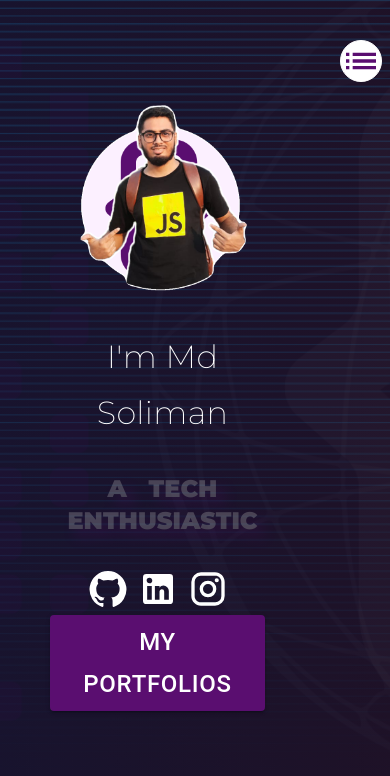
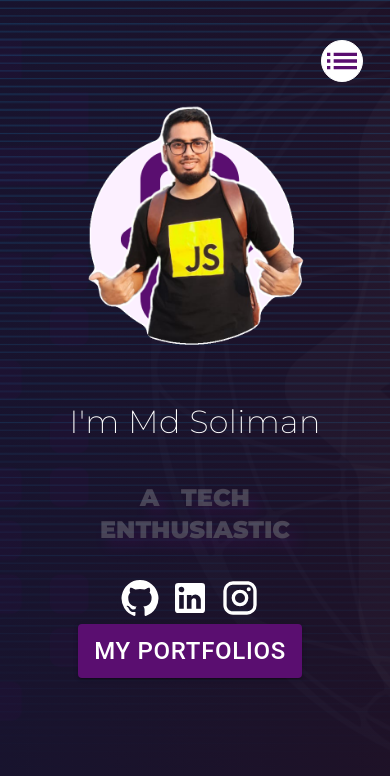
Before and after one commit to mdsoliman64/myportfolio, a React (Create React App) app: page / in a window 390 px wide. Shown: the top 776 px of the page. Built offline with nearby package versions, Linux system fonts and the light colour scheme.

Commit message:
mobile navbar fixed

```diff
--- a/src/App.js
+++ b/src/App.js
@@ -46,8 +46,8 @@ return()=>{
 }
   },[windowSize,ref])
   return (
-    <Grid container spacing={0} sx={{position:"relative"}}>
-      <Grid item xs={smdevice ? 10:10} sx={{position:"relative",padding:5}}>
+    <Grid container spacing={0} sx={{position:"relative",overflow:"hidden"}}>
+      <Grid item xs={smdevice ? 12:10} sx={{position:"relative",padding:5}}>
         <Home smdevice={smdevice}/>
         <About smdevice={smdevice} />
         <Hobby smdevice={smdevice}/>
@@ -59,7 +59,7 @@ return()=>{
         <Contact/>
 
       </Grid>
-      <Grid item xs={smdevice ?0 :2} sx={{position:"fixed",textAlign:"right",marginLeft:"80%",zIndex:10}} >
+      <Grid item xs={smdevice ?0 :2} sx={{position:"fixed",textAlign:"right",marginLeft:"75%",zIndex:10}} >
        {smdevice ? (<MobileMenue />) :(<Navbar/>)}
 
       </Grid>
```
